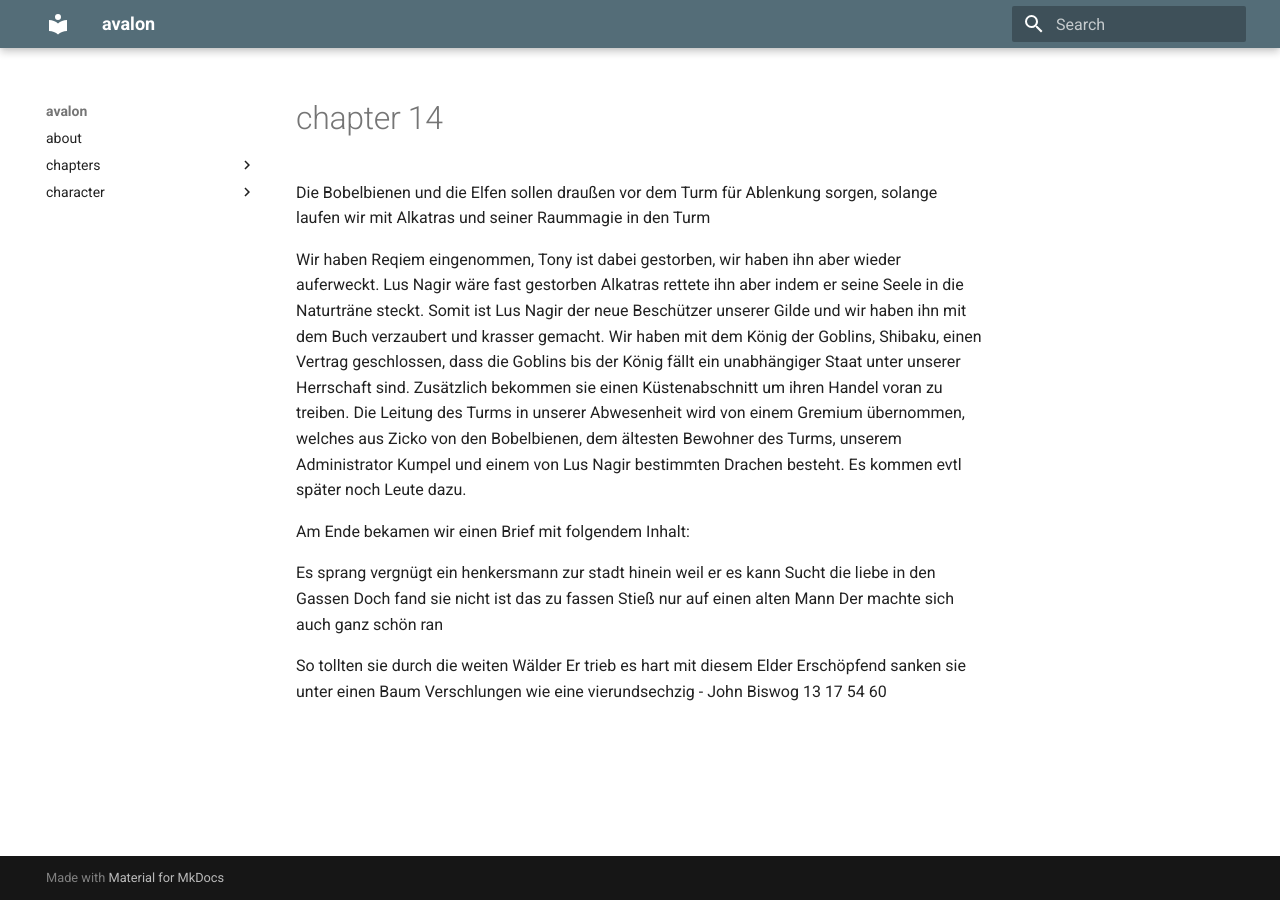
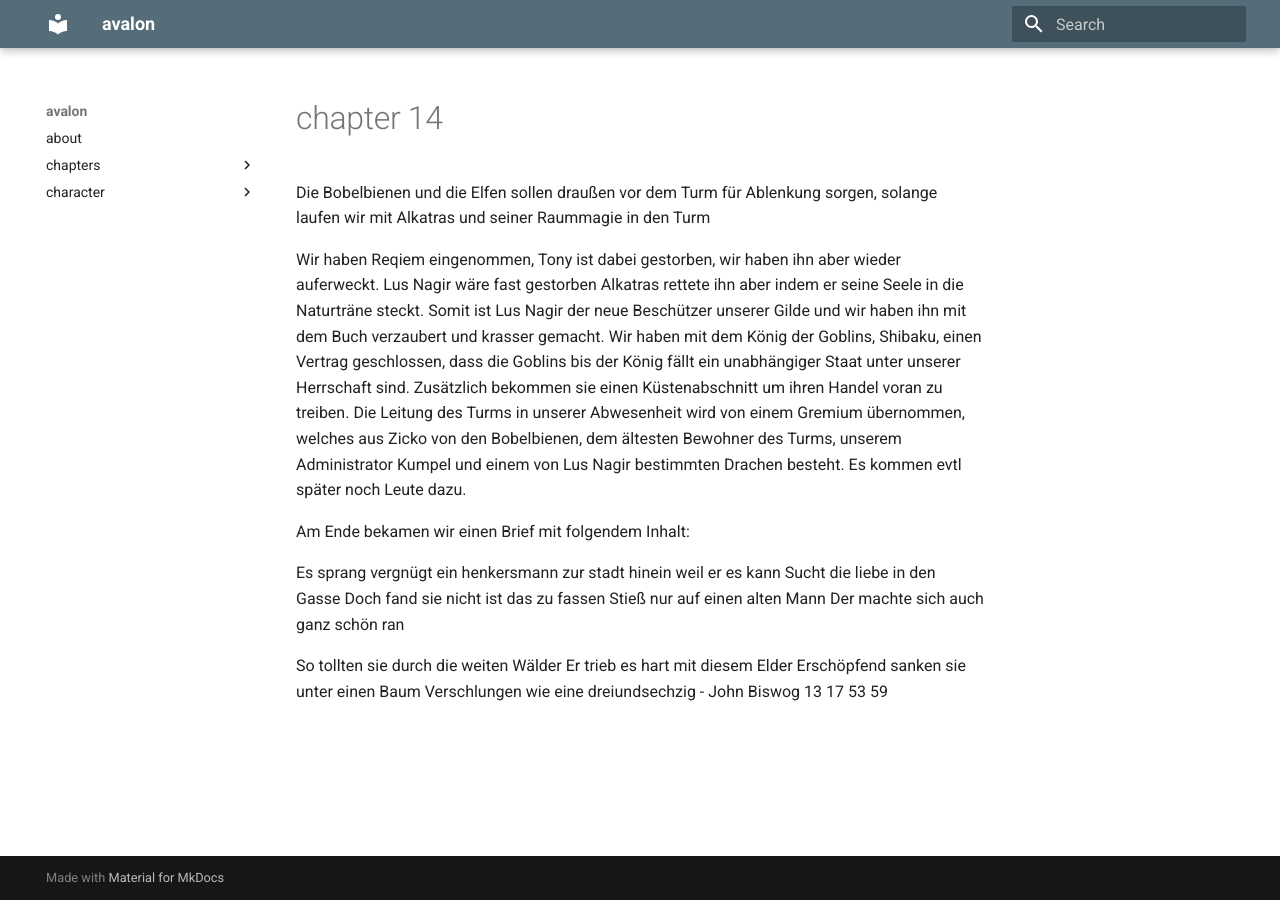
Before and after one commit to mkdocs-pnp/avalon, an MkDocs documentation site: the page built from docs/chapter/chapter14.md, in a window 1280 px wide. Built offline with MkDocs 1.6.1 and Material for MkDocs 9.7.7, drawn with Linux system fonts in a browser that asks for light colours.

Commit message:
Update chapter14.md

```diff
--- a/docs/chapter/chapter14.md
+++ b/docs/chapter/chapter14.md
@@ -11,7 +11,7 @@ Am Ende bekamen wir einen Brief mit folgendem Inhalt:
 
 Es sprang vergnügt ein henkersmann
 zur stadt hinein weil er es kann
-Sucht die liebe in den Gassen
+Sucht die liebe in den Gasse
 Doch fand sie nicht ist das zu fassen
 Stieß nur auf einen alten Mann
 Der machte sich auch ganz schön ran
@@ -19,4 +19,4 @@ Der machte sich auch ganz schön ran
 So tollten sie durch die weiten Wälder
 Er trieb es hart mit diesem Elder
 Erschöpfend sanken sie unter einen Baum
-Verschlungen wie eine vierundsechzig - John Biswog 13 17 54 60
+Verschlungen wie eine dreiundsechzig - John Biswog 13 17 53 59
```
